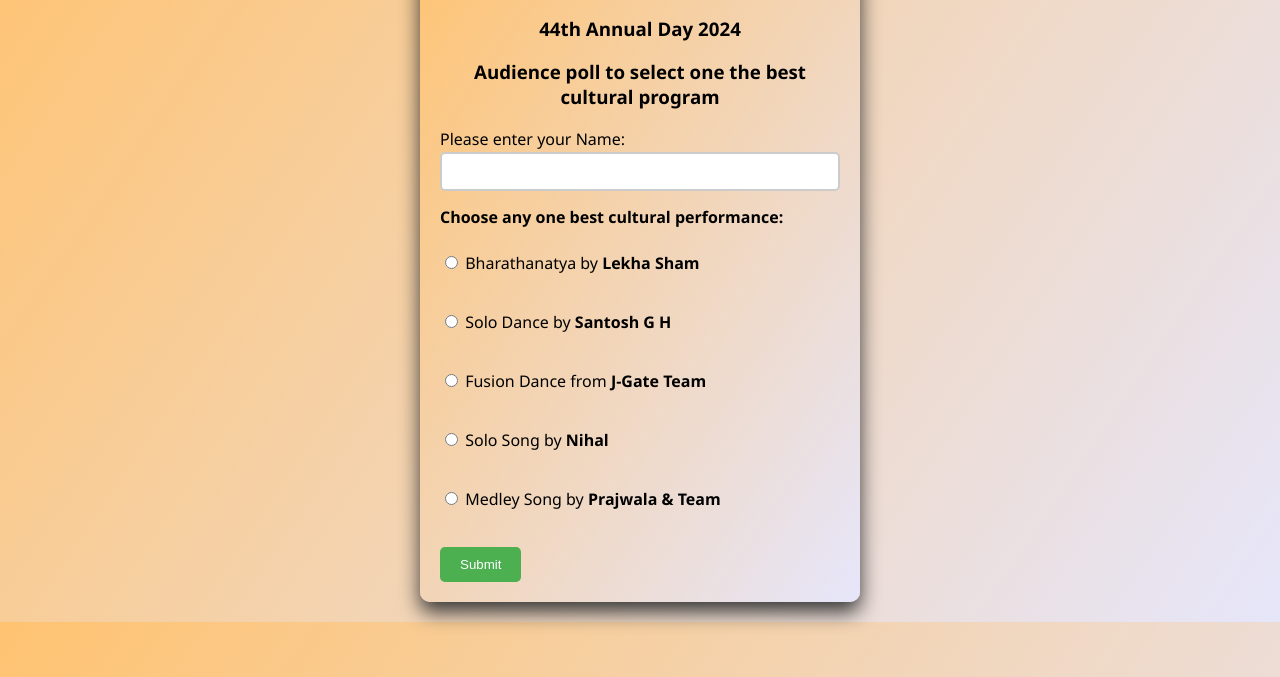
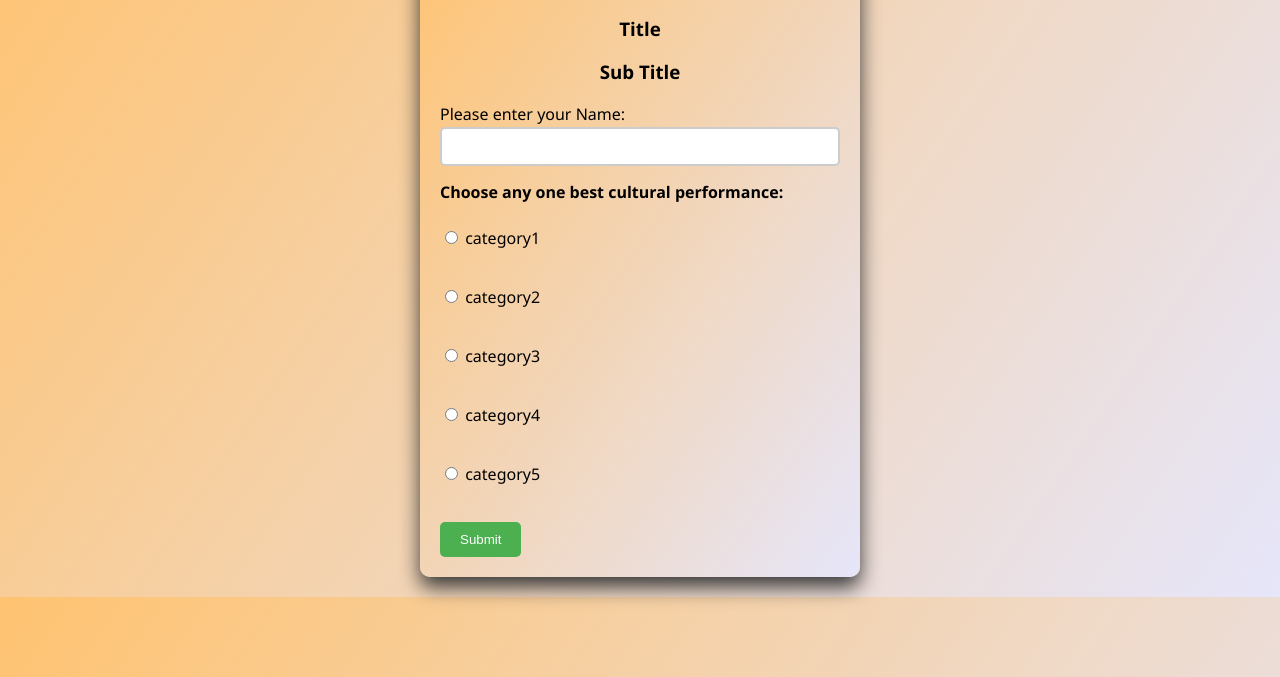
Before and after one commit to Sai-1411/Voting, a website: page public/index.html in a window 1280 px wide. Shown: the part 123-800 px from the top of the page. Drawn offline with Linux system fonts and the light colour scheme.

Commit message:
Update index.html

```diff
--- a/public/index.html
+++ b/public/index.html
@@ -73,23 +73,23 @@ input[type="text"][name="name"] {
 <body>
     <form id="quizForm">
         <img src="/infologo.png" width="180" height="50" >
-        <h3 style="text-align: center;">44th Annual Day 2024</h3>
-        <h3 style="text-align: center;">Audience poll to select one the best cultural program</h3>
+        <h3 style="text-align: center;">Title</h3>
+        <h3 style="text-align: center;">Sub Title</h3>
         <label for="name">Please enter your Name:</label>
         <input type="text" id="name" name="name" required>
         <br>
         <label><b>Choose any one best cultural performance:</b></label>
         <div><br>
             <input type="radio" id="category1" name="category" value="category1">
-            <label for="category1">Bharathanatya by <b>&nbsp;Lekha Sham</b></label><br><br>
+            <label for="category1">category1</label><br><br>
             <input type="radio" id="category2" name="category" value="category2">
-            <label for="category2">Solo Dance by <b>&nbsp;Santosh G H</b></label><br><br>
+            <label for="category2">category2</label><br><br>
             <input type="radio" id="category3" name="category" value="category3">
-            <label for="category3">Fusion Dance from <b>&nbsp;J-Gate Team</b></label><br><br>
+            <label for="category3">category3</label><br><br>
             <input type="radio" id="category4" name="category" value="category4">
-            <label for="category4">Solo Song by <b>&nbsp;Nihal</b></label><br><br>
+            <label for="category4">category4</label><br><br>
             <input type="radio" id="category5" name="category" value="category5">
-            <label for="category5">Medley Song by <b>&nbsp;Prajwala & Team</b></label><br><br>
+            <label for="category5">category5</label><br><br>
         </div>
 
         <button type="submit">Submit</button>
```
